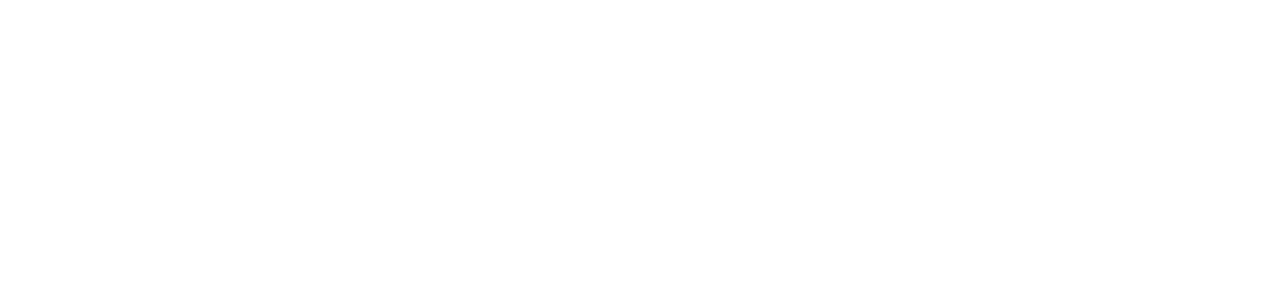
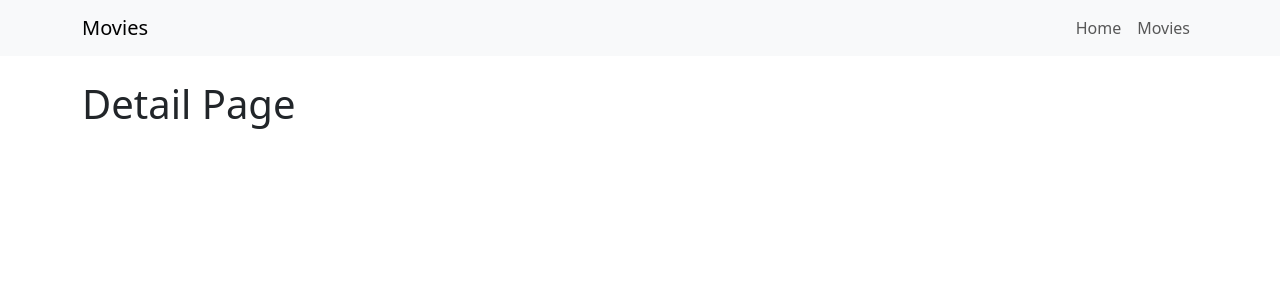
Before and after one commit to ManuelAliquo/webapp-react, a React (Vite) app: page /1 in a window 1280 px wide. Before the commit this address had no page. Shown: the top 300 px of the page. Built offline with nearby package versions, Linux system fonts and the light colour scheme.

Commit message:
milestone 2: add detail page and setup router

```diff
--- a/layouts/DefaultLayout.jsx
+++ b/layouts/DefaultLayout.jsx
@@ -26,7 +26,7 @@
                   </NavLink>
                 </li>
                 <li className="nav-item">
-                  <NavLink to="" className="nav-link">
+                  <NavLink to="/:id" className="nav-link">
                     Movies
                   </NavLink>
                 </li>
--- /dev/null
+++ b/pages/DetailPage.jsx
@@ -0,0 +1,7 @@
+export default function DetailPage() {
+  return (
+    <>
+      <h1>Detail Page</h1>
+    </>
+  );
+}
--- a/src/App.jsx
+++ b/src/App.jsx
@@ -1,7 +1,9 @@
 import { BrowserRouter, Routes, Route } from "react-router";
 
+// pages imports
+import DefaultLayout from "../layouts/DefaultLayout";
 import HomePage from "../pages/HomePage";
-import DefaultLayout from "../layouts/DefaultLayout";
+import DetailPage from "../pages/DetailPage";
 
 export default function App() {
   return (
@@ -10,6 +12,7 @@
         <Routes>
           <Route Component={DefaultLayout}>
             <Route index Component={HomePage} />
+            <Route path="/:id" Component={DetailPage} />
           </Route>
         </Routes>
       </BrowserRouter>
```
